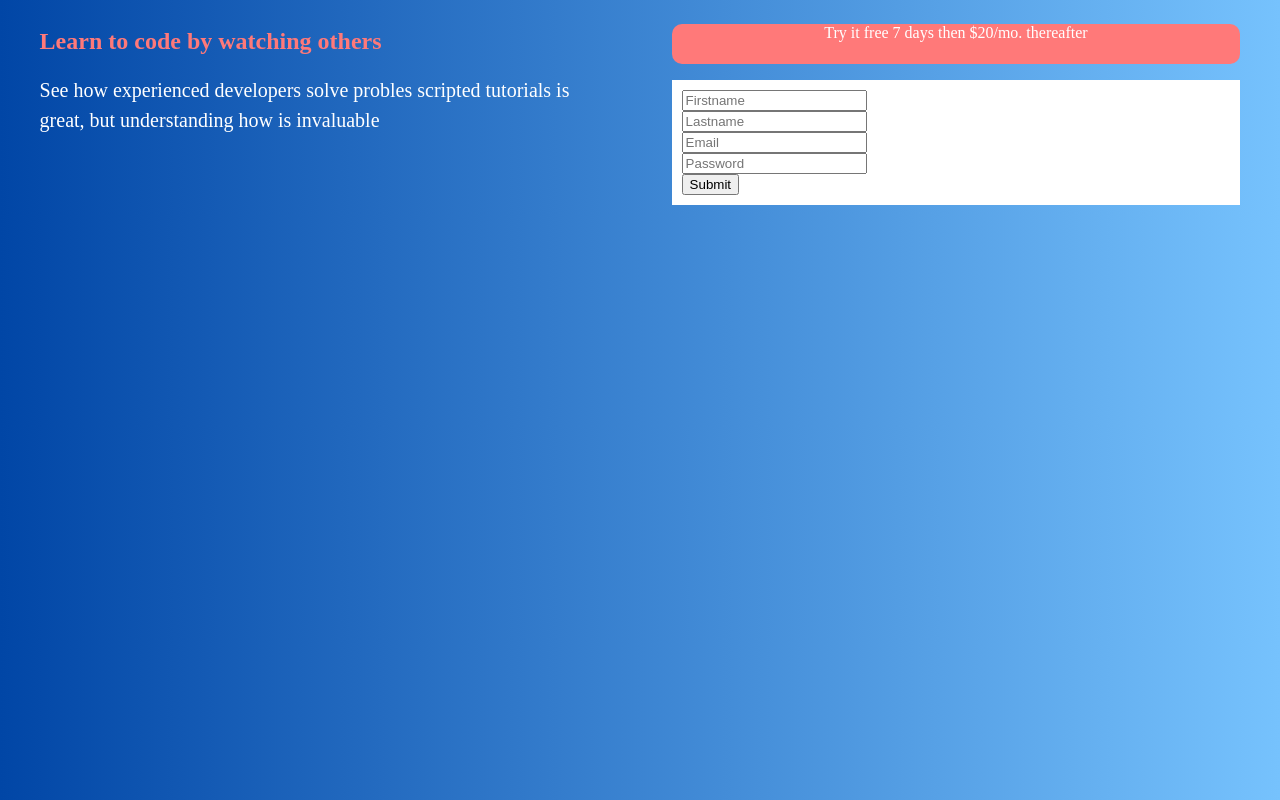
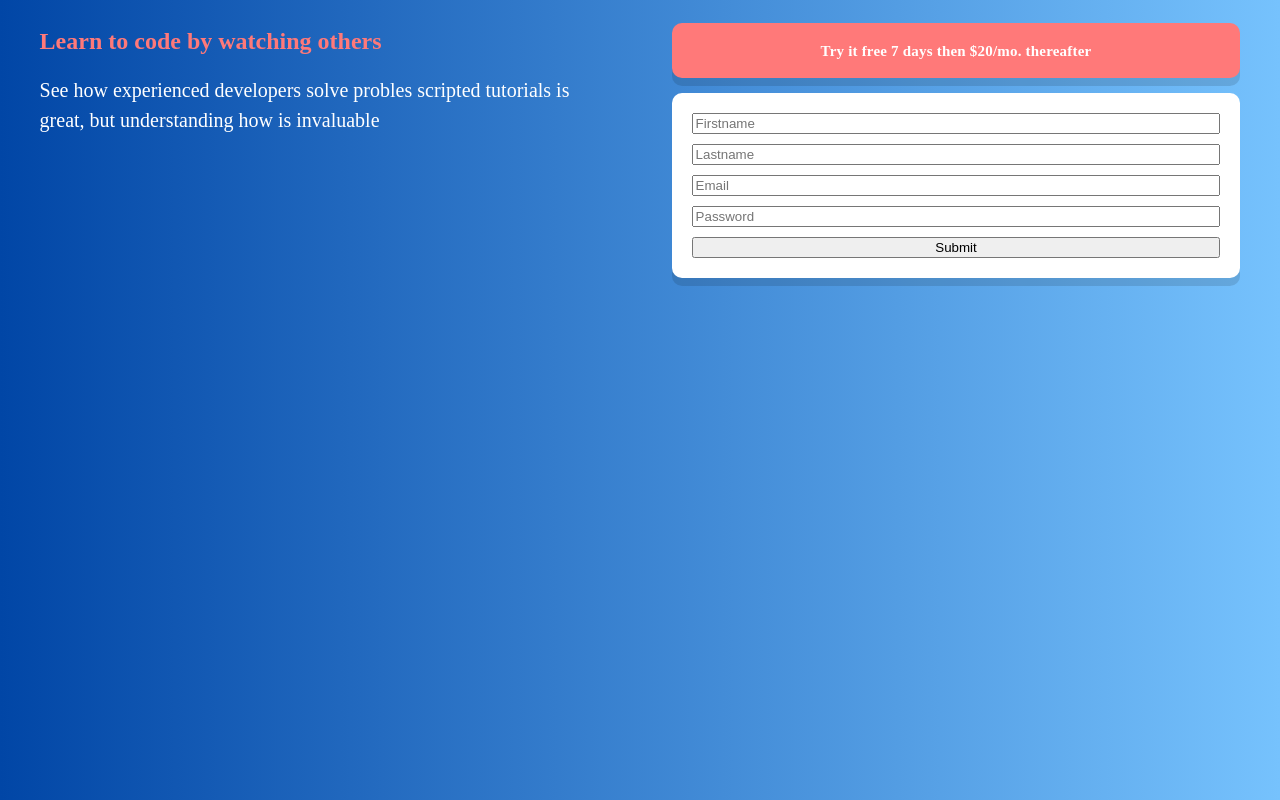
Before and after one commit to Gsure-tech/Student_wallet, a plain HTML site: page uniccon/learnForm.html in a window 1280 px wide. Drawn offline with Linux system fonts and the light colour scheme.

Commit message:
formatted the form

```diff
--- a/assets/styles/learnStyle.css
+++ b/assets/styles/learnStyle.css
@@ -1,44 +1,56 @@
-body{
+body {
   /* background-image: -webkit-linear-gradient(to right, #ff7979); */
-   background: linear-gradient(to right,  #0146a6, rgb(118, 194, 253));
+  background: linear-gradient(to right, #0146a6, rgb(118, 194, 253));
 }
 
-.container{
+.container {
   width: 100%;
   display: flex;
   justify-content: space-around;
 }
 
-.row{
+.row {
   width: 45%;
 }
 
-.left-side p{
+.left-side p {
   font-style: normal;
   font-weight: normal;
   font-size: 20px;
   color: #fff;
   line-height: 30px;
-
 }
-.left-side > h2{
+.left-side > h2 {
   color: #ff7979;
 }
 
-.right-side p{
+.right-side p {
   text-align: center;
+  box-shadow: 0px 8px 0px rgba(0, 0, 0, 0.1234);
+  font-weight: 700;
   background: #ff7979;
   /* background: #5e54a4; */
   color: #fff;
   border-radius: 10px;
   height: 40px;
-
+  font-style: normal;
+  font-size: 15px;
+  /* height: 40px; */
+  line-height: 26px;
+  letter-spacing: 0.2px;
+  padding-top: 15px;
 }
 
-form{
+form {
   background: #fff;
-    padding: 10px;
+  box-shadow: 0px 8px 0 rgba(0, 0, 0, 0.1234);
+  padding: 20px;
+  display: flex;
+  flex-direction: column;
+  border-radius: 10px;
+  gap: 10px;
 }
-.form-group{
-
+.form-group {
+    display: flex;
+    flex-direction: column;
 }
```
Lines whose indentation alone changed are shown as unchanged.
